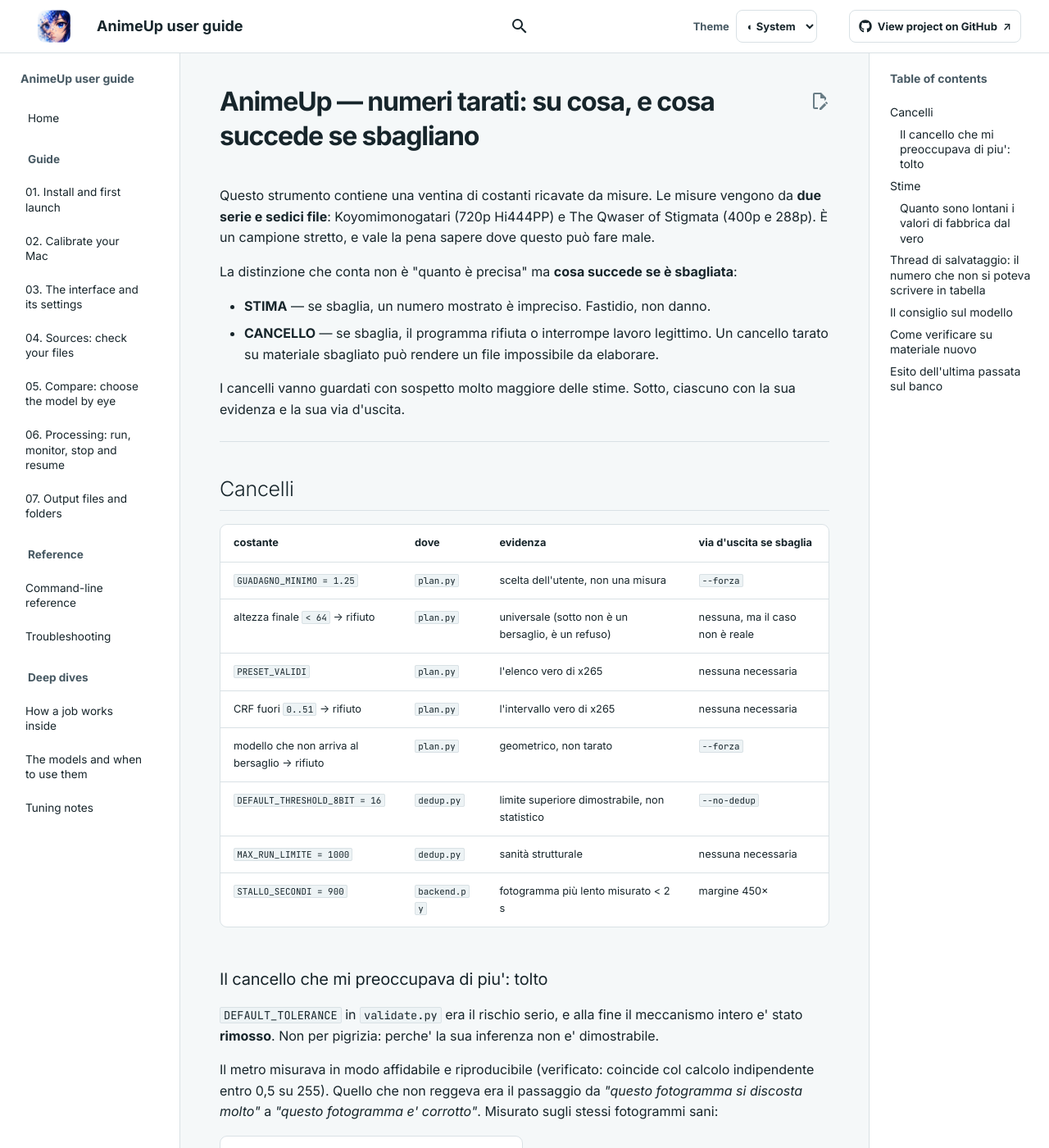
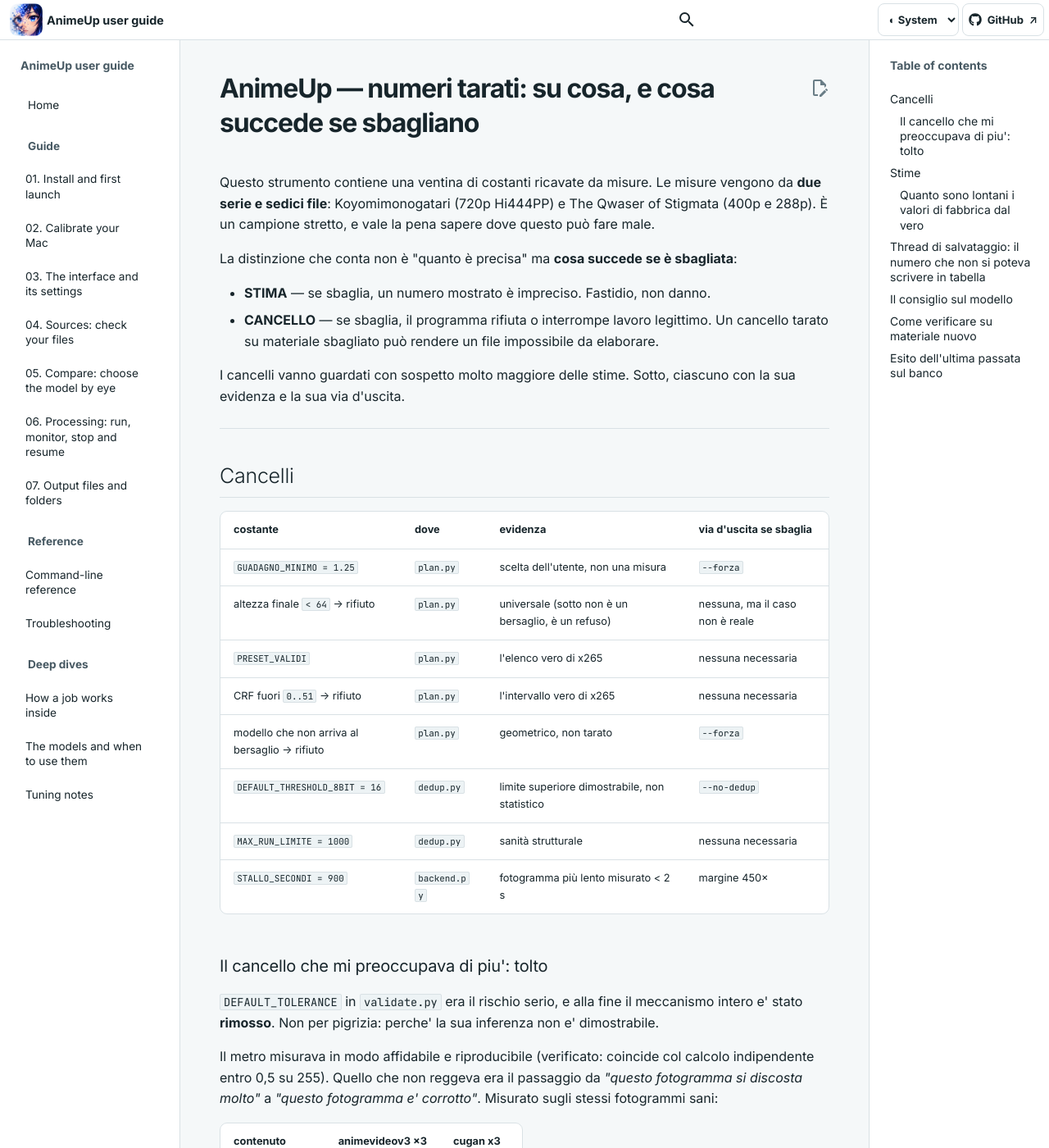
Before and after one commit to Interstellar0verdrive/AnimeUp, an MkDocs documentation site: the page built from docs/it/TARATURE.md, in a window 1280 px wide and 1400 px high. Shown: the whole window at 82% size. Built offline with MkDocs 1.6.1 and Material for MkDocs 9.7.7, drawn with Linux system fonts in a browser that asks for light colours.

Commit message:
Align guide header controls with content columns

```diff
--- a/docs/stylesheets/extra.css
+++ b/docs/stylesheets/extra.css
@@ -103,11 +103,56 @@
 [data-md-color-scheme="default"] .md-header {
   border-bottom: 1px solid var(--animeup-border);
   box-shadow: none;
+  z-index: 6;
+}
+
+.animeup-header__brand,
+.animeup-header__search,
+.animeup-header__actions {
+  align-items: center;
+  display: flex;
+  min-width: 0;
+}
+
+.animeup-header__brand {
+  gap: 0.25rem;
+  padding: 0 0.6rem;
+}
+
+.animeup-header__brand .md-header__button.md-logo {
+  align-items: center;
+  display: inline-flex;
+  flex: 0 0 2rem;
+  height: 2rem;
+  justify-content: center;
+  margin: 0;
+  padding: 0;
+  width: 2rem;
 }
 
 .md-header__button.md-logo img {
   height: 2rem;
   width: 2rem;
+}
+
+.animeup-header__title {
+  color: var(--animeup-text);
+  font-size: 0.72rem;
+  font-weight: 700;
+  min-width: 0;
+  overflow: hidden;
+  text-overflow: ellipsis;
+  white-space: nowrap;
+}
+
+.animeup-header__search {
+  justify-content: flex-end;
+}
+
+.animeup-header__actions {
+  gap: 0.2rem;
+  justify-content: flex-end;
+  padding: 0 0.3rem;
 }
 
 /* A named theme menu and a direct GitHub button, as in the Linfa guide. */
@@ -118,15 +163,11 @@
 .animeup-theme-control {
   align-items: center;
   display: flex;
-  gap: 0.4rem;
-  margin-right: 0.55rem;
   white-space: nowrap;
 }
 
 .animeup-theme-control label {
-  color: var(--animeup-muted);
-  font-size: 0.65rem;
-  font-weight: 600;
+  display: none;
 }
 
 .animeup-theme-control select,
@@ -152,7 +193,9 @@
   outline-offset: 2px;
 }
 
-.md-header__source {
+.animeup-header__actions .md-header__source {
+  display: block;
+  margin: 0;
   max-width: none;
   width: auto;
 }
@@ -161,7 +204,7 @@
   align-items: center;
   display: flex;
   gap: 0.35rem;
-  padding: 0.25rem 0.55rem;
+  padding: 0.25rem 0.35rem;
   text-decoration: none;
   white-space: nowrap;
 }
@@ -175,6 +218,29 @@
   fill: currentColor;
   height: 0.8rem;
   width: 0.8rem;
+}
+
+@media screen and (min-width: 60em) {
+  .md-header__inner.md-grid.animeup-header {
+    display: grid;
+    grid-template-columns: clamp(11rem, 17vw, 13rem) minmax(0, 1fr) clamp(11rem, 17vw, 13rem);
+    margin: 0;
+    max-width: none;
+    padding: 0;
+  }
+
+  .animeup-header__brand {
+    grid-column: 1;
+  }
+
+  .animeup-header__search {
+    grid-column: 2;
+    padding-right: 0.5rem;
+  }
+
+  .animeup-header__actions {
+    grid-column: 3;
+  }
 }
 
 .md-header__button.md-logo img.animeup-logo__light,
@@ -209,9 +275,18 @@
   }
 }
 
-@media screen and (max-width: 60rem) {
-  .animeup-theme-control label,
+@media screen and (max-width: 60em) {
   .animeup-github span {
+    display: none;
+  }
+
+  .animeup-header__search {
+    margin-left: auto;
+  }
+}
+
+@media screen and (max-width: 44em) {
+  .animeup-header__title {
     display: none;
   }
 }
--- a/overrides/partials/header.html
+++ b/overrides/partials/header.html
@@ -5,31 +5,16 @@
   {% set class = class ~ " md-header--shadow" %}
 {% endif %}
 <header class="{{ class }}" data-md-component="header">
-  <nav class="md-header__inner md-grid" aria-label="{{ lang.t('header') }}">
-    <a href="{{ config.extra.homepage | d(nav.homepage.url, true) | url }}" title="{{ config.site_name | e }}" class="md-header__button md-logo" aria-label="{{ config.site_name }}" data-md-component="logo">
-      {% include "partials/logo.html" %}
-    </a>
+  <nav class="md-header__inner md-grid animeup-header" aria-label="{{ lang.t('header') }}">
+    <div class="animeup-header__brand">
       <label class="md-header__button md-icon" for="__drawer">
         {% set icon = config.theme.icon.menu or "material/menu" %}
         {% include ".icons/" ~ icon ~ ".svg" %}
       </label>
-    <div class="md-header__title" data-md-component="header-title">
-      <div class="md-header__ellipsis">
-        <div class="md-header__topic">
-          <span class="md-ellipsis">
-            {{ config.site_name }}
-          </span>
-        </div>
-        <div class="md-header__topic" data-md-component="header-topic">
-          <span class="md-ellipsis">
-            {% if page.meta and page.meta.title %}
-              {{ page.meta.title }}
-            {% else %}
-              {{ page.title }}
-            {% endif %}
-          </span>
-        </div>
-      </div>
+      <a href="{{ config.extra.homepage | d(nav.homepage.url, true) | url }}" title="{{ config.site_name | e }}" class="md-header__button md-logo" aria-label="{{ config.site_name }}" data-md-component="logo">
+        {% include "partials/logo.html" %}
+      </a>
+      <span class="animeup-header__title">{{ config.site_name }}</span>
     </div>
     {% if config.theme.palette %}
       {% if not config.theme.palette is mapping %}
@@ -42,6 +27,7 @@
     {% if config.extra.alternate %}
       {% include "partials/alternate.html" %}
     {% endif %}
+    <div class="animeup-header__search">
       {% if "material/search" in config.plugins %}
         {% set search = config.plugins["material/search"] | attr("config") %}
         {% if search.enabled %}
@@ -52,6 +38,8 @@
           {% include "partials/search.html" %}
         {% endif %}
       {% endif %}
+    </div>
+    <div class="animeup-header__actions">
       <div class="animeup-theme-control">
         <label for="animeup-theme-select">Theme</label>
         <select id="animeup-theme-select" aria-label="Theme: follow system, light, or dark"
@@ -67,6 +55,7 @@
           {% include "partials/source.html" %}
         </div>
       {% endif %}
+    </div>
   </nav>
   {% if "navigation.tabs.sticky" in features %}
     {% if "navigation.tabs" in features %}
--- a/overrides/partials/source.html
+++ b/overrides/partials/source.html
@@ -1,6 +1,6 @@
 <a href="{{ config.repo_url }}" class="animeup-github" target="_blank" rel="noopener noreferrer"
    aria-label="View the AnimeUp project on GitHub (opens in a new tab)">
   {% include ".icons/fontawesome/brands/github.svg" %}
-  <span>View project on GitHub</span>
-  <span aria-hidden="true">↗</span>
+  <span>GitHub</span>
+  <span class="animeup-github__external" aria-hidden="true">↗</span>
 </a>
```
Lines whose indentation alone changed are shown as unchanged.
